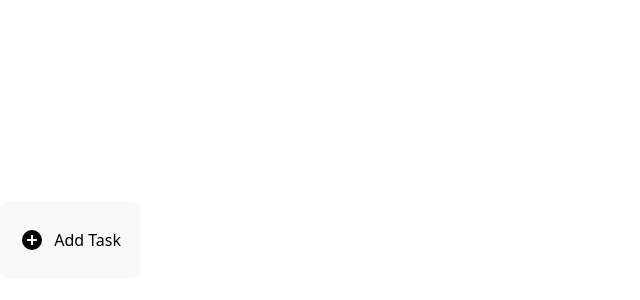
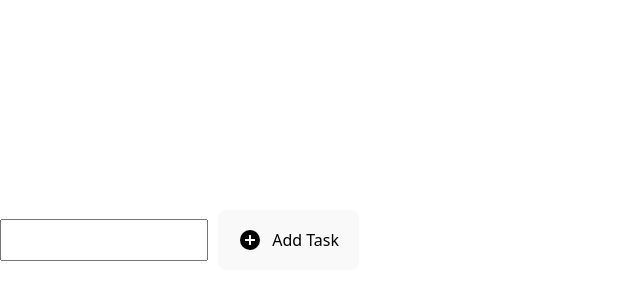
Before and after one commit to DongGeorge/simple-todo, a React (Vite) app: page / in a window 1280 px wide. Shown: the part 160-460 px from the top of the page, without its empty margins (0-640 px from the left). Built offline with nearby package versions, Linux system fonts and the light colour scheme.

Commit message:
Turned add button to a form

```diff
--- a/src/App.jsx
+++ b/src/App.jsx
@@ -6,16 +6,32 @@ import Icon from '@mdi/react'
 function App() {
   const addButtonStyle = {
     "display": "flex",
-    "align-items": "center"
+    "align-items": "center",
+    'height': '60px',
+    'gap': '10px'
   }
+
+  const inputStyle = {
+    'height':'60%',
+    'width': '200px'
+  }
+
+  function addToList(formData) {
+    const newTask = formData.get('task')
+    console.log(newTask)
+  }
+
   return (
     <>
-      <div>
+      <form style={addButtonStyle} action={addToList}>
+        <input type="text" name='task' style={inputStyle}/>
         <button style={addButtonStyle}>
           <Icon path={mdiPlusCircle} size={1}></Icon>
-          <p style={{"margin-left": "10px"}}>Add Task</p>
+          <p>Add Task</p>
         </button>
-      </div>
+      </form>
+
+
     </>
   )
 }
```
